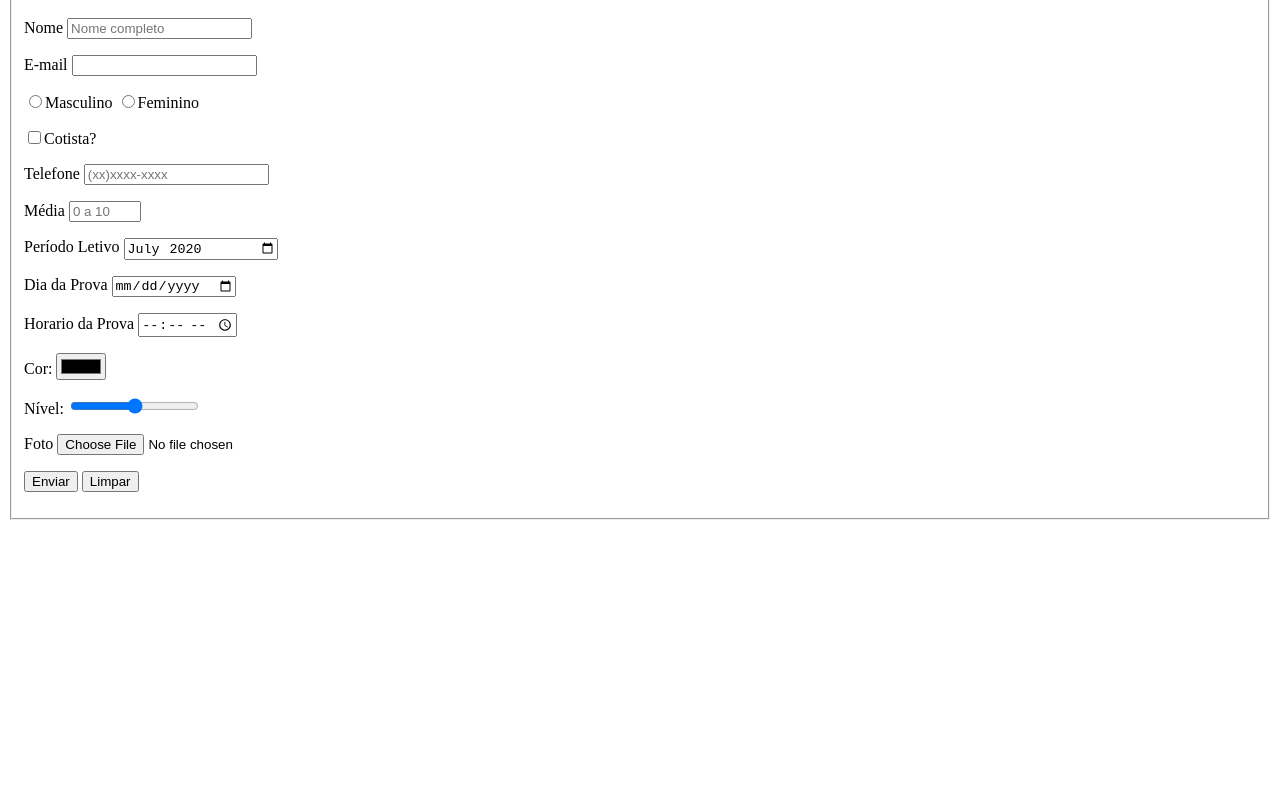
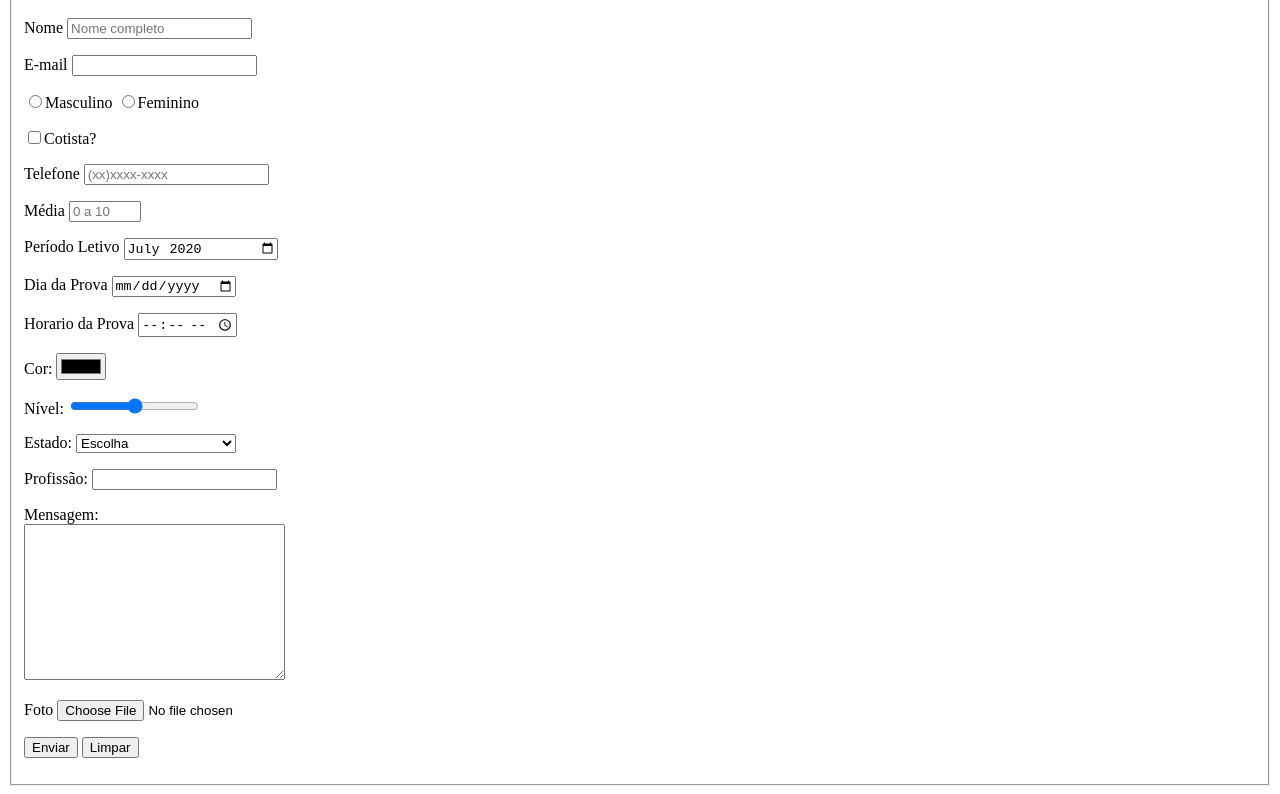
Before and after one commit to carlossousadev/Html-Css, a plain HTML site: page Exercicios/Ex025/form003.html in a window 1280 px wide. Shown: the part 101-895 px from the top of the page. Before the commit the page ends 800 px from the top, so only its background shows below. Drawn offline with Linux system fonts and the light colour scheme.

Commit message:
update form3

```diff
--- a/Exercicios/Ex025/form003.html
+++ b/Exercicios/Ex025/form003.html
@@ -54,6 +54,35 @@
                 <input type="range" name="nivel" id="inivel">
             </p>
             <p>
+                <label for="iest">Estado: </label>
+                <select name="estado" id="iest">
+                    <option value="" selected>Escolha</option>
+                    <optgroup label="Região Sudeste">
+                        <option value="MG">Minas Gerais</option>
+                        <option value="RJ">Rio de Janeiro</option>
+                        <option value="SP">São Paulo</option>
+                    </optgroup>
+                    <optgroup label="Região Nordeste">
+                        <option value="MA">Maranhão</option>
+                        <option value="PE">Pernambuco</option>
+                        <option value="RN">Rio Grande do Norte</option>
+                    </optgroup>
+                </select>
+            </p>
+            <p>
+                <label for="iprof">Profissão: </label>
+                <input type="text" name="prof" id="iprof" list="lstprof">
+                <datalist id="lstprof">
+                    <option>Administrador</option>
+                    <option>Contabilista</option>
+                    <option>Desenvolvedor</option>
+                </datalist>
+            </p>
+            <p>
+                <label for="imsg">Mensagem: </label><br>
+                <textarea name="msg" id="imsg" cols="30" rows="10"></textarea>
+            </p>
+            <p>
                 <label for="ifoto">Foto</label>
                 <input type="file" name="file" id="ifile">
             </p>
```
